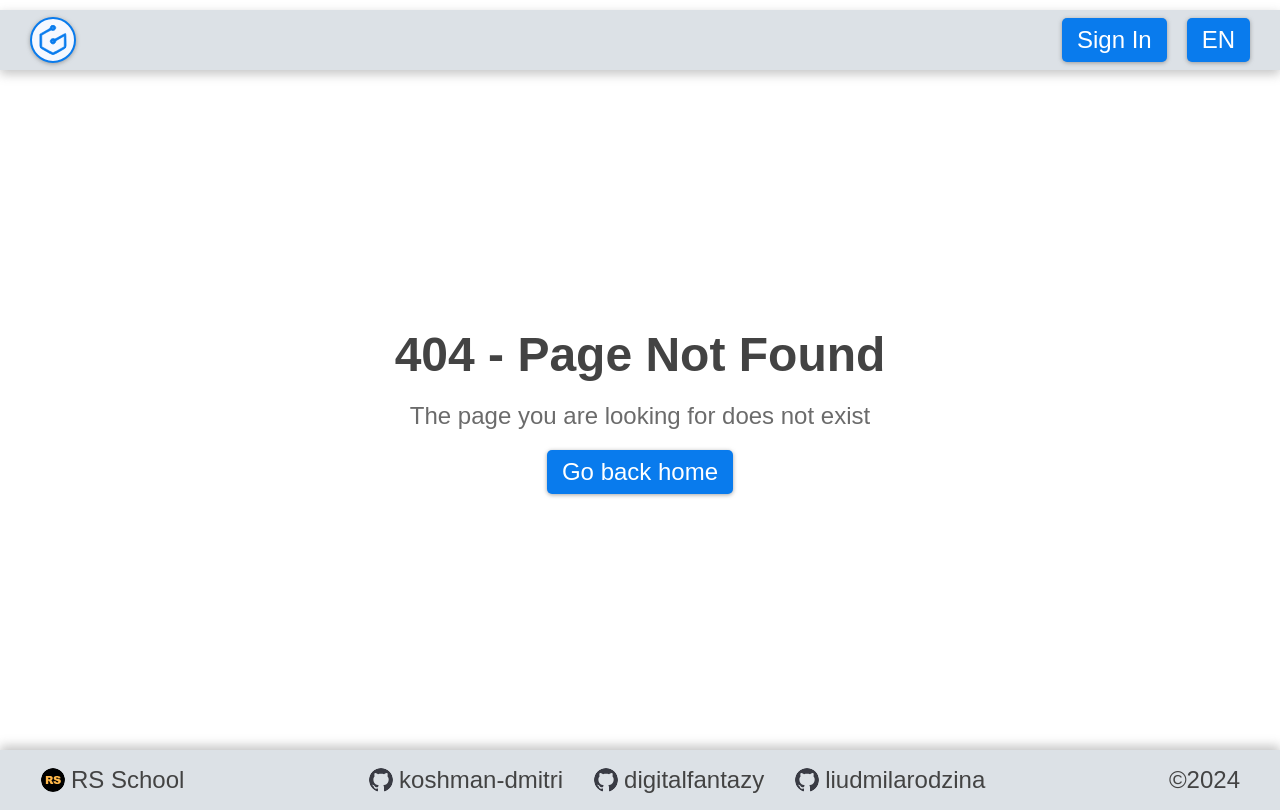
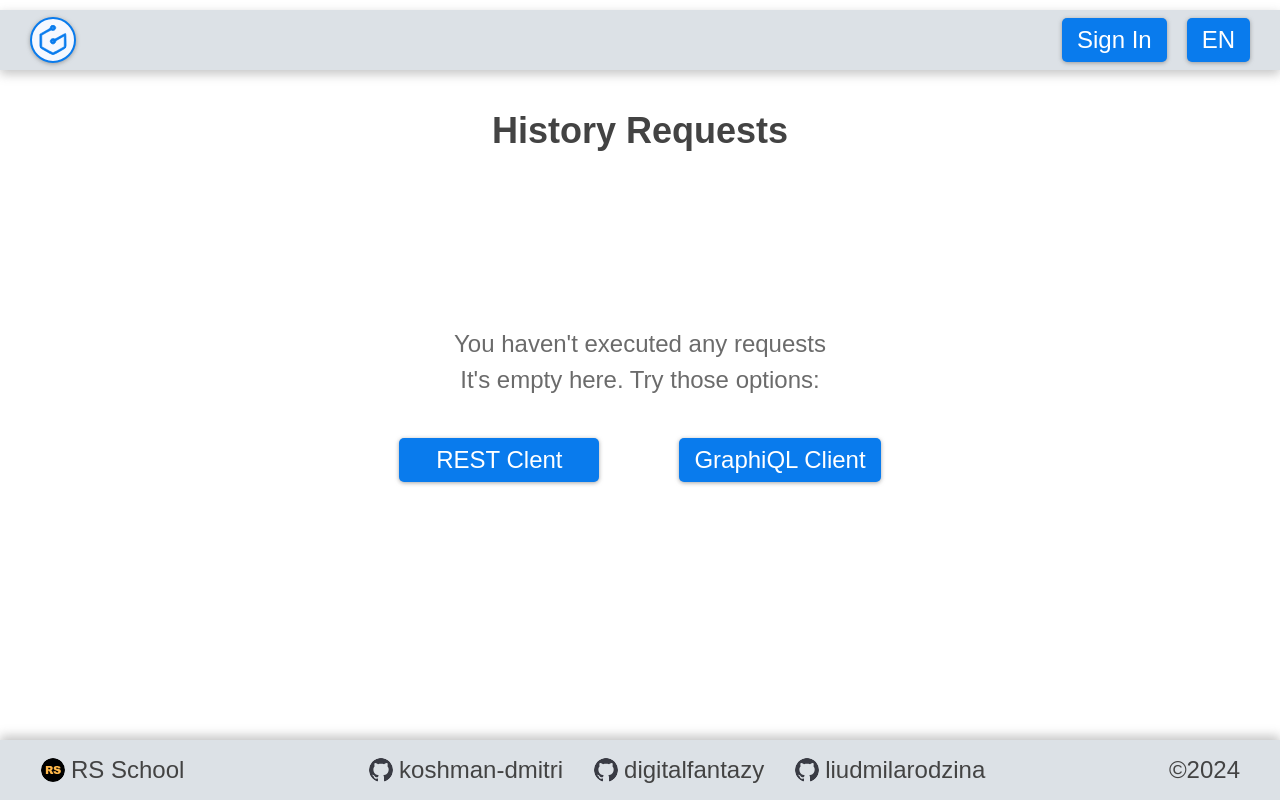
Before and after one commit to Koshman-Dmitri/graphiql-app, a Next.js app: page /history in a window 1280 px wide. Before the commit this address had no page. Built offline with nearby package versions, Linux system fonts and the light colour scheme.

Commit message:
feat: page layout

```diff
--- /dev/null
+++ b/app/components/HistoryRequests/HistoryRequests.module.css
@@ -0,0 +1,71 @@
+.emptyContent {
+  margin-top: 50px;
+  padding: 10% 0;
+  text-align: center;
+}
+
+.emptyContent p {
+  line-height: 3.6rem;
+}
+
+.pageLinksWrapper {
+  display: flex;
+  justify-content: center;
+  align-items: center;
+  gap: 8rem;
+  margin: 40px auto 0;
+}
+
+.pageLink {
+  min-width: 20rem;
+}
+
+.historyList {
+  display: flex;
+  flex-direction: column;
+  justify-content: center;
+  align-items: center;
+  gap: 1rem;
+  margin-top: 4rem;
+  list-style: none;
+}
+
+.historyElement {
+  max-width: 80%;
+  width: 100%;
+  border-radius: 10px;
+  box-shadow: 0 0 5px var(--color-brand);
+  transition: background-color 0.2s ease-in;
+  cursor: pointer;
+}
+
+.historyLink {
+  display: flex;
+  align-items: center;
+  gap: 20px;
+  padding: 1rem 2rem;
+}
+
+.method {
+  flex-basis: 14rem;
+  flex-shrink: 0;
+  border-right: 2px solid var(--color-text-grey);
+}
+
+.url {
+  word-break: break-word;
+}
+
+.loading {
+  margin-top: 30rem;
+  font-weight: 600;
+  letter-spacing: 0.5rem;
+  text-align: center;
+}
+
+@media (hover: hover) and (pointer: fine) {
+  .historyElement:hover {
+    color: var(--color-text-white);
+    background-color: var(--color-bg-btn-hover);
+  }
+}
--- /dev/null
+++ b/app/components/HistoryRequests/HistoryRequests.tsx
@@ -0,0 +1,49 @@
+'use client';
+
+import { useEffect, useState } from 'react';
+import { Query } from '@/app/utils/globalTypes';
+import Link from 'next/link';
+import localStorageApi from '@/app/services/localStorageApi/localStorageApi';
+import styles from './HistoryRequests.module.css';
+
+export default function HistoryRequests() {
+  const [requests, setRequests] = useState<Query[] | null | 'loading'>('loading');
+
+  useEffect(() => {
+    const lsRequests = localStorageApi.getAllQueries();
+    setRequests(lsRequests);
+  }, []);
+
+  if (requests === 'loading') {
+    return <p className={styles.loading}>LOADING...</p>;
+  }
+
+  if (!requests)
+    return (
+      <div className={styles.emptyContent}>
+        <p>You haven&apos;t executed any requests</p>
+        <p>It&apos;s empty here. Try those options:</p>
+        <div className={styles.pageLinksWrapper}>
+          <Link href="/rest" className={`buttonLink ${styles.pageLink}`}>
+            REST Clent
+          </Link>
+          <Link href="/graphql" className={`buttonLink ${styles.pageLink}`}>
+            GraphiQL Client
+          </Link>
+        </div>
+      </div>
+    );
+
+  return (
+    <ul className={styles.historyList}>
+      {requests.map((req) => (
+        <li key={req.id} className={styles.historyElement}>
+          <Link href={req.type === 'rest' ? '/rest' : '/graphql'} className={styles.historyLink}>
+            <span className={styles.method}>{req.type === 'rest' ? req.method : 'GRAPHQL'}</span>
+            <span className={styles.url}>{req.url}</span>
+          </Link>
+        </li>
+      ))}
+    </ul>
+  );
+}
--- /dev/null
+++ b/app/history/page.tsx
@@ -0,0 +1,10 @@
+import HistoryRequests from '../components/HistoryRequests/HistoryRequests';
+
+export default function HistoryPage() {
+  return (
+    <>
+      <h1 className="pageTitle">History Requests</h1>
+      <HistoryRequests />
+    </>
+  );
+}
```
